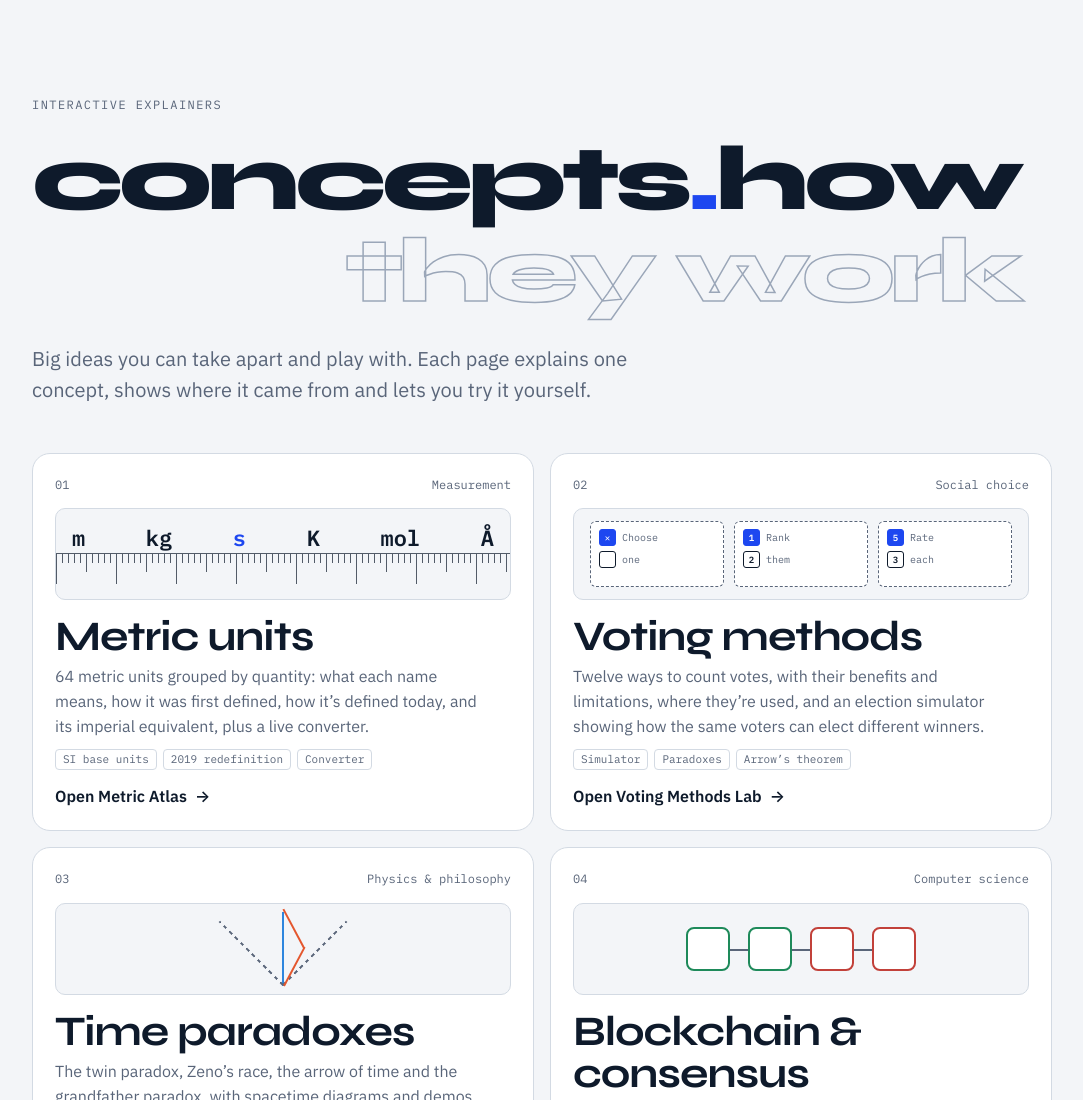
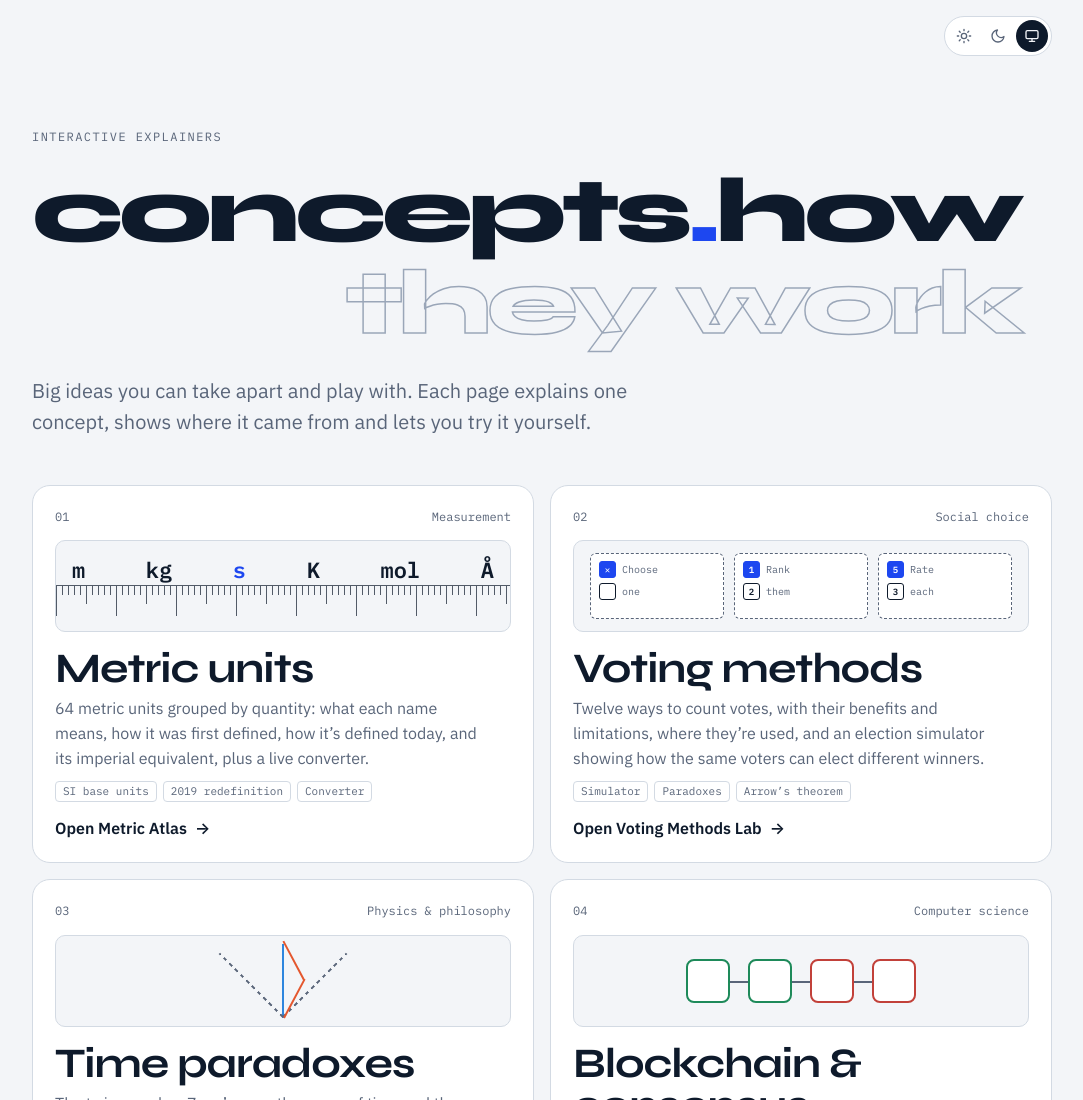
Before and after one commit to erikfetzer/concepts-how-web, a plain HTML site: page index.html in a window 1280 px wide. Shown: the top 1100 px of the page, without its empty margins (98-1181 px from the left). Drawn offline with Linux system fonts and the light colour scheme.

Commit message:
Add light / dark / system theme picker
Saved choice is applied in <head> before first paint; demo canvases
redraw on change. Shared theme.js builds the picker on every page.

Co-Authored-By: Claude Opus 5.5 <noreply@anthropic.com>
Claude-Session: https://claude.ai/code/session_014eWKRQ3YXh4wgfZGGefy9o

```diff
--- a/index.html
+++ b/index.html
@@ -2,6 +2,9 @@
 <html lang="en">
 <head>
 <meta charset="utf-8">
+<script>try{var t=localStorage.getItem("theme");if(t==="light"||t==="dark")document.documentElement.setAttribute("data-theme",t)}catch(e){}</script>
+<script src="theme.js" defer></script>
+
 <meta name="viewport" content="width=device-width, initial-scale=1">
 <title>concepts.how</title>
 <meta name="description" content="Interactive explainers for big ideas: what each concept is and how it works. Metric units, voting methods and more.">
@@ -44,7 +47,7 @@ html,body{margin:0;overflow-x:clip;max-width:100%}
 body{background:var(--paper);color:var(--ink);font-family:var(--body);line-height:1.55;-webkit-font-smoothing:antialiased}
 :focus-visible{outline:2px solid var(--accent);outline-offset:3px;border-radius:6px}
 .wrap{max-width:1100px;margin:0 auto;padding:0 clamp(16px,4vw,40px)}
-header{padding:clamp(40px,8vw,96px) 0 clamp(28px,4vw,48px)}
+header{padding:clamp(20px,6vw,72px) 0 clamp(28px,4vw,48px)}
 .eyebrow{font-family:var(--mono);font-size:12px;letter-spacing:.12em;text-transform:uppercase;color:var(--muted)}
 h1{font-family:var(--display);font-weight:800;font-size:clamp(28px,8.2vw,92px);line-height:1;letter-spacing:-.05em;margin:18px 0 26px;display:inline-flex;flex-direction:column;align-items:flex-end}
 h1 span{white-space:nowrap}
@@ -96,6 +99,7 @@ footer{border-top:1px solid var(--line);padding:20px 0 40px;color:var(--muted);f
 </head>
 <body>
 <main class="wrap">
+  <div style="display:flex;justify-content:flex-end;padding-top:16px"><span data-theme-picker></span></div>
   <header>
     <div class="eyebrow">Interactive explainers</div>
     <h1 aria-label="concepts.how: how they work"><span class="l1">concepts<span class="dot">.</span>how</span><span class="ghost" aria-hidden="true">they work</span></h1>
--- /dev/null
+++ b/theme.js
@@ -0,0 +1,59 @@
+/* concepts.how theme picker: light / dark / system.
+   Pages render dark from prefers-color-scheme unless <html data-theme="light|dark"> overrides it.
+   An inline snippet in each <head> applies the saved choice before first paint. */
+(function () {
+  var KEY = "theme";
+  var root = document.documentElement;
+  var mq = window.matchMedia ? matchMedia("(prefers-color-scheme: dark)") : null;
+
+  function saved() { try { var t = localStorage.getItem(KEY); return t === "light" || t === "dark" ? t : "system"; } catch (e) { return "system"; } }
+  function store(t) { try { t === "system" ? localStorage.removeItem(KEY) : localStorage.setItem(KEY, t); } catch (e) {} }
+  function effective(t) { return t === "system" ? (mq && mq.matches ? "dark" : "light") : t; }
+
+  function apply(t) {
+    if (t === "system") root.removeAttribute("data-theme"); else root.setAttribute("data-theme", t);
+    var meta = document.querySelector('meta[name="theme-color"]');
+    if (meta) meta.setAttribute("content", effective(t) === "dark" ? "#0A0F17" : "#0E1A2B");
+    document.querySelectorAll(".tp button").forEach(function (b) { b.setAttribute("aria-pressed", b.dataset.t === t ? "true" : "false"); });
+    window.dispatchEvent(new CustomEvent("themechange", { detail: { theme: t, effective: effective(t) } }));
+  }
+
+  var css = ".tp{display:inline-flex;gap:2px;padding:3px;border:1px solid var(--line);border-radius:999px;background:var(--card)}" +
+    ".tp button{display:grid;place-items:center;width:32px;height:32px;border:0;border-radius:999px;background:transparent;color:var(--muted);cursor:pointer;padding:0}" +
+    ".tp button:hover{color:var(--ink)}" +
+    ".tp button[aria-pressed=true]{background:var(--ink);color:var(--paper)}" +
+    ".tp button:focus-visible{outline:2px solid var(--accent);outline-offset:2px}" +
+    ".tp svg{width:16px;height:16px}";
+  var st = document.createElement("style"); st.textContent = css; document.head.appendChild(st);
+
+  var icons = {
+    light: '<svg viewBox="0 0 24 24" fill="none" stroke="currentColor" stroke-width="2" stroke-linecap="round" aria-hidden="true"><circle cx="12" cy="12" r="4"/><path d="M12 2v2M12 20v2M4.9 4.9l1.4 1.4M17.7 17.7l1.4 1.4M2 12h2M20 12h2M4.9 19.1l1.4-1.4M17.7 6.3l1.4-1.4"/></svg>',
+    dark: '<svg viewBox="0 0 24 24" fill="none" stroke="currentColor" stroke-width="2" stroke-linecap="round" stroke-linejoin="round" aria-hidden="true"><path d="M21 12.8A9 9 0 1 1 11.2 3a7 7 0 0 0 9.8 9.8z"/></svg>',
+    system: '<svg viewBox="0 0 24 24" fill="none" stroke="currentColor" stroke-width="2" stroke-linecap="round" stroke-linejoin="round" aria-hidden="true"><rect x="3" y="4" width="18" height="12" rx="2"/><path d="M8 20h8M12 16v4"/></svg>'
+  };
+  var labels = { light: "Light theme", dark: "Dark theme", system: "Match system theme" };
+
+  function build(el) {
+    el.className = (el.className ? el.className + " " : "") + "tp";
+    el.setAttribute("role", "group");
+    el.setAttribute("aria-label", "Color theme");
+    el.innerHTML = ["light", "dark", "system"].map(function (t) {
+      return '<button type="button" data-t="' + t + '" aria-label="' + labels[t] + '" title="' + labels[t] + '">' + icons[t] + "</button>";
+    }).join("");
+    el.addEventListener("click", function (e) {
+      var b = e.target.closest("button[data-t]"); if (!b) return;
+      store(b.dataset.t); apply(b.dataset.t);
+    });
+  }
+
+  function init() {
+    document.querySelectorAll("[data-theme-picker]").forEach(build);
+    apply(saved());
+  }
+  if (document.readyState === "loading") document.addEventListener("DOMContentLoaded", init); else init();
+
+  if (mq) {
+    var onSys = function () { if (saved() === "system") apply("system"); };
+    mq.addEventListener ? mq.addEventListener("change", onSys) : mq.addListener(onSys);
+  }
+})();
```
Also changed, not shown: blockchain.html (+5 -0 lines), quantum.html (+5 -0 lines), time.html (+5 -0 lines), units.html (+4 -0 lines), voting.html (+5 -0 lines).
